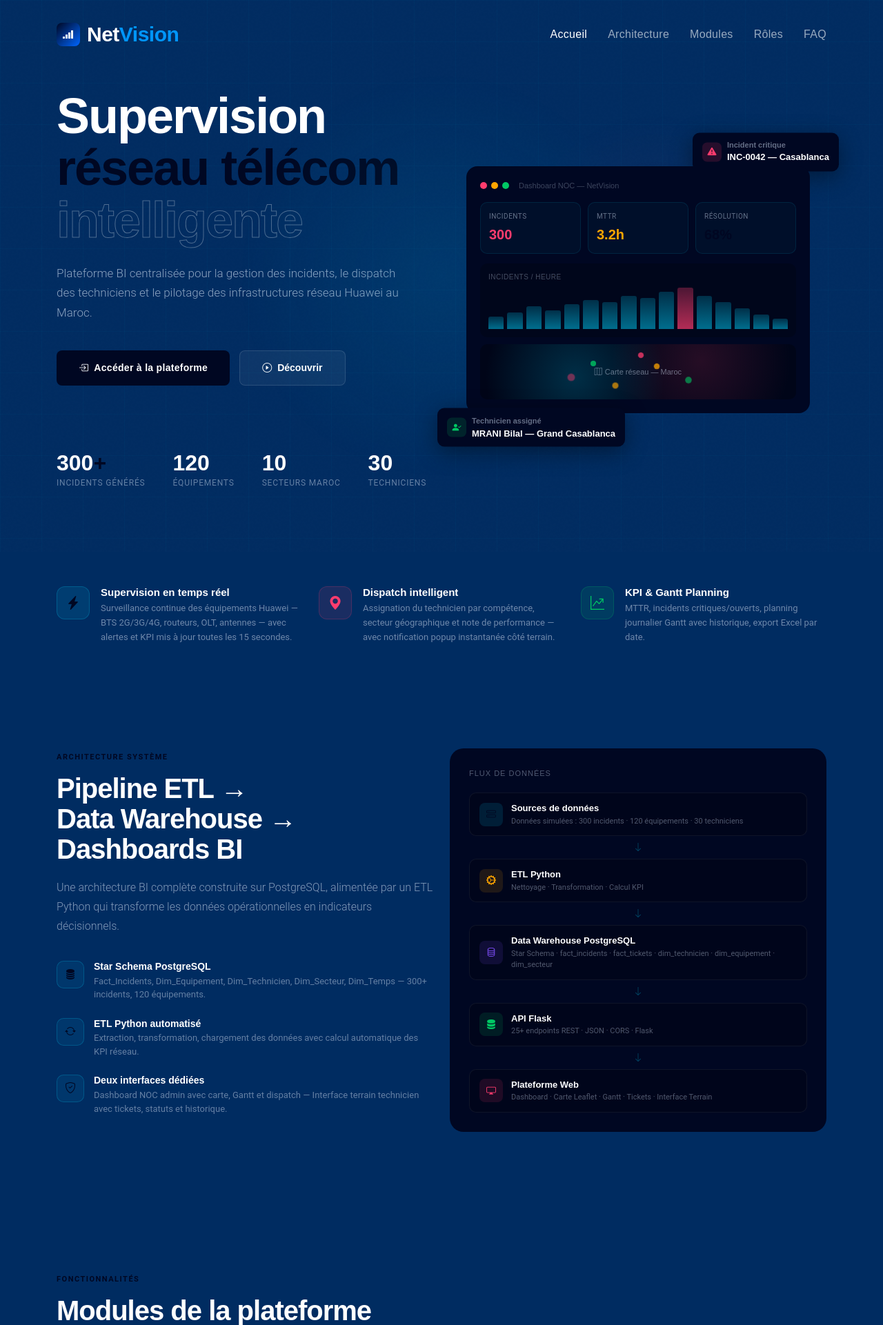
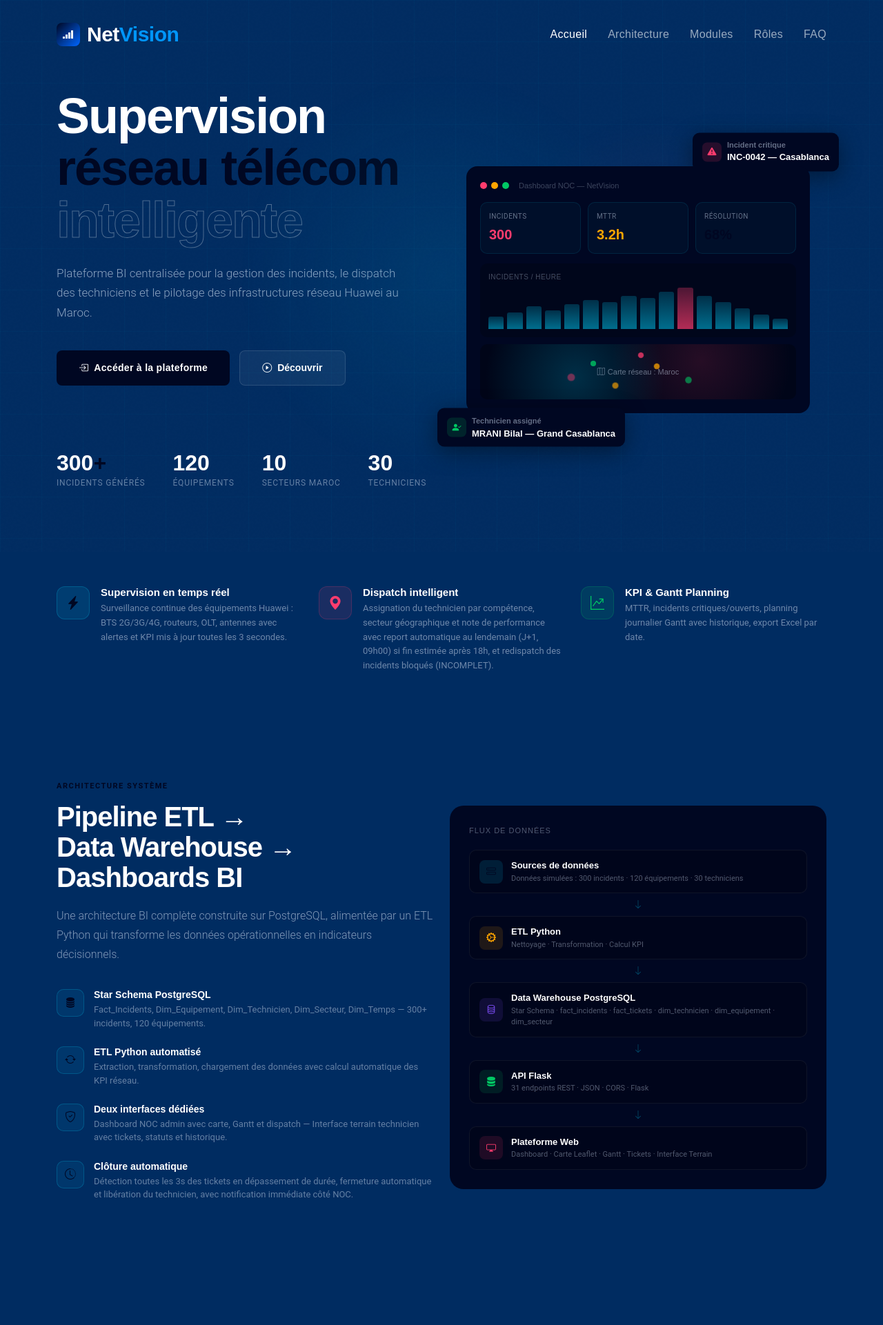
Before and after one commit to DevTCode/NetVision, a Flask app: template templates/logis-new-1.0.0/index.html in a window 1280 px wide. Shown: the top 1921 px of the page at 69% size. Run offline with Flask 3, Linux system fonts and the light colour scheme; the template is opened without the code that fills it, so the values that code supplies are empty; some libraries are stand-ins or nearby versions.

Commit message:
Update index.html

```diff
--- a/templates/logis-new-1.0.0/index.html
+++ b/templates/logis-new-1.0.0/index.html
@@ -4,7 +4,7 @@
 <head>
   <meta charset="utf-8">
   <meta content="width=device-width, initial-scale=1.0" name="viewport">
-  <title>NetVision — Plateforme de Supervision Réseau</title>
+  <title>NetVision</title>
   <meta name="description" content="Plateforme BI de supervision et de pilotage des infrastructures télécom Huawei">
 
   <!-- Fonts -->
@@ -171,7 +171,7 @@
                     <div class="map-dot" style="background:#00c864;top:30%;left:35%;animation-delay:.8s"></div>
                     <div class="map-dot" style="background:#ffa500;top:70%;left:42%;animation-delay:1.2s"></div>
                   </div>
-                  <span class="map-label"><i class="bi bi-map me-1"></i>Carte réseau — Maroc</span>
+                  <span class="map-label"><i class="bi bi-map me-1"></i>Carte réseau : Maroc</span>
                 </div>
               </div>
 
@@ -201,7 +201,7 @@
               <div class="feat-icon cyan"><i class="bi bi-lightning-charge-fill"></i></div>
               <div>
                 <h4>Supervision en temps réel</h4>
-                <p>Surveillance continue des équipements Huawei — BTS 2G/3G/4G, routeurs, OLT, antennes — avec alertes et KPI mis à jour toutes les 15 secondes.</p>
+                <p>Surveillance continue des équipements Huawei : BTS 2G/3G/4G, routeurs, OLT, antennes avec alertes et KPI mis à jour toutes les 3 secondes.</p>
               </div>
             </div>
           </div>
@@ -211,7 +211,7 @@
               <div class="feat-icon red"><i class="bi bi-geo-alt-fill"></i></div>
               <div>
                 <h4>Dispatch intelligent</h4>
-                <p>Assignation du technicien par compétence, secteur géographique et note de performance — avec notification popup instantanée côté terrain.</p>
+                <p>Assignation du technicien par compétence, secteur géographique et note de performance avec report automatique au lendemain (J+1, 09h00) si fin estimée après 18h, et redispatch des incidents bloqués (INCOMPLET).</p>
               </div>
             </div>
           </div>
@@ -265,6 +265,14 @@
                 <p>Dashboard NOC admin avec carte, Gantt et dispatch — Interface terrain technicien avec tickets, statuts et historique.</p>
               </div>
             </div>
+
+            <div class="about-feature">
+              <div class="about-feature-icon"><i class="bi bi-clock-history"></i></div>
+              <div>
+                <h5>Clôture automatique</h5>
+                <p>Détection toutes les 3s des tickets en dépassement de durée, fermeture automatique et libération du technicien, avec notification immédiate côté NOC.</p>
+              </div>
+            </div>
           </div>
 
           <div class="col-lg-6" data-aos="fade-up" data-aos-delay="200">
@@ -299,7 +307,7 @@
                   <div class="schema-step-icon s4"><i class="bi bi-server"></i></div>
                   <div>
                     <div class="schema-step-label">API Flask</div>
-                    <div class="schema-step-sub">25+ endpoints REST · JSON · CORS · Flask</div>
+                    <div class="schema-step-sub">31 endpoints REST · JSON · CORS · Flask</div>
                   </div>
                 </div>
                 <div class="schema-arrow"><i class="bi bi-arrow-down"></i></div>
@@ -332,12 +340,12 @@
 
           <div class="col-lg-4 col-md-6" data-aos="fade-up" data-aos-delay="100">
             <div class="module-card">
-              <div class="mc-icon" style="background:rgba(0,212,255,0.1);color:var(--accent-color);border:1px solid rgba(0,212,255,0.2)">
+              <div class="mc-icon" style="background:rgba(0,212,255,0.1);color:#79cedd;border:1px solid rgba(255,60,110,0.2);border:1px solid rgba(0,212,255,0.2)">
                 <i class="bi bi-speedometer2"></i>
               </div>
               <h3>Dashboard Global</h3>
-              <p>KPI réseau temps réel — incidents ouverts, critiques, en cours de maintenance, techniciens disponibles, MTTR moyen. Refresh automatique toutes les 15s.</p>
-              <span class="mc-tag" style="background:rgba(0,212,255,0.08);color:var(--accent-color)">NOC Employé</span>
+              <p>KPI réseau temps réel : incidents ouverts, critiques, en cours de maintenance, techniciens disponibles, MTTR moyen. Refresh automatique toutes les 15s.</p>
+              <span class="mc-tag" style="background:rgba(0,212,255,0.08);color:#74d0f7;border:1px solid rgba(255,60,110,0.2)">NOC Employé</span>
             </div>
           </div>
 
@@ -347,7 +355,7 @@
                 <i class="bi bi-map-fill"></i>
               </div>
               <h3>Carte Géographique</h3>
-              <p>Carte interactive Leaflet.js — 120 équipements Huawei, incidents OUVERT et EN_COURS, 30 techniciens géolocalisés sur 10 secteurs. Dispatch direct depuis la carte.</p>
+              <p>Carte interactive Leaflet.js : 120 équipements Huawei, incidents OUVERT et EN_COURS, 30 techniciens géolocalisés sur 10 secteurs. Dispatch direct depuis la carte.</p>
               <span class="mc-tag" style="background:rgba(255,60,110,0.08);color:#ff3c6e">Leaflet + OpenStreetMap</span>
             </div>
           </div>
@@ -358,7 +366,7 @@
                 <i class="bi bi-exclamation-triangle-fill"></i>
               </div>
               <h3>Gestion Incidents</h3>
-              <p>Liste filtrée par sévérité (CRITIQUE/MAJEUR/MINEUR), statut et secteur. Types : PANNE_COMPLETE, COUPURE_FIBRE, INTERFERENCE, ALARME_RESEAU, MISE_A_JOUR, SURCHARGE, DEGRADATION.</p>
+              <p>Liste filtrée par sévérité (CRITIQUE/MAJEUR/MINEUR), statut et secteur. Types : PANNE_COMPLETE, PANNE_ALIM, COUPURE_FIBRE, INTERFERENCE, ALARME_RESEAU, MISE_A_JOUR, SURCHARGE, DEGRADATION.</p>
               <span class="mc-tag" style="background:rgba(255,165,0,0.08);color:#ffa500">BTS · Fibre · IP · RF</span>
             </div>
           </div>
@@ -369,8 +377,8 @@
                 <i class="bi bi-ticket-detailed-fill"></i>
               </div>
               <h3>Système de Tickets</h3>
-              <p>Création à l'assignation, cycle terrain : NULL → EN_ROUTE → SUR_SITE → EN_COURS → COMPLETE/INCOMPLET. Fermeture automatique si durée estimée dépassée.</p>
-              <span class="mc-tag" style="background:rgba(130,80,255,0.08);color:#8250ff">Cycle complet terrain</span>
+              <p>Création à l'assignation, cycle terrain : EN_ROUTE → SUR_SITE → EN_COURS → COMPLETE/INCOMPLET, avec pause terrain (1x max, 15-30 min) et clôture auto si durée dépassée. Historique complet par ticket (timeline).</p>
+              <span class="mc-tag" style="background:rgba(130,80,255,0.08);color:#8250ff">Pause · Clôture auto · Historique</span>
             </div>
           </div>
 
@@ -380,7 +388,7 @@
                 <i class="bi bi-people-fill"></i>
               </div>
               <h3>Gestion Techniciens</h3>
-              <p>30 techniciens avec compétences (RF, FIBRE, ALIMENTATION, RESEAU_IP…), disponibilité temps réel, note de performance, secteur d'affectation.</p>
+              <p>30 techniciens avec compétences (2G/3G, 4G/LTE, 5G, Fibre, Routage IP, Maintenance BTS, Optique), disponibilité temps réel, note de performance, secteur d'affectation.</p>
               <span class="mc-tag" style="background:rgba(0,200,100,0.08);color:#00c864">Terrain</span>
             </div>
           </div>
@@ -407,7 +415,7 @@
         <div class="cta-box" data-aos="zoom-in">
           <div class="section-tag">Accès plateforme</div>
           <h2>Prêt à superviser<br>votre réseau ?</h2>
-          <p>Connectez-vous à votre espace de travail — NOC employé ou technicien terrain — et prenez le contrôle de vos infrastructures télécom.</p>
+          <p>Connectez-vous à votre espace de travail : NOC employé ou technicien terrain et prenez le contrôle de vos infrastructures télécom.</p>
           <div class="d-flex gap-3 justify-content-center flex-wrap">
             <a href="noc_admin.html" class="btn-primary-custom" style="color: white;">
               <i class="bi bi-person-badge" style="color: white;"></i>
@@ -438,13 +446,14 @@
             <div class="role-card featured-role">
               <div class="role-badge emp"><i class="bi bi-building"></i> NOC Employé</div>
               <h3>Centre Opérationnel Réseau</h3>
-              <p>Pilotage global de l'infrastructure — supervision en temps réel, dispatch des techniciens, suivi des tickets et analyse des KPI réseau.</p>
+              <p>Pilotage global de l'infrastructure : supervision en temps réel, dispatch des techniciens, suivi des tickets et analyse des KPI réseau.</p>
               <ul class="role-features">
                 <li><i class="bi bi-check-circle-fill"></i> Dashboard KPI global temps réel</li>
                 <li><i class="bi bi-check-circle-fill"></i> Carte interactive incidents + techniciens</li>
                 <li><i class="bi bi-check-circle-fill"></i> Dispatch intelligent par proximité</li>
                 <li><i class="bi bi-check-circle-fill"></i> Popups temps réel changements statut</li>
                 <li><i class="bi bi-check-circle-fill"></i> Gantt journalier + historique + export Excel</li>
+                <li><i class="bi bi-check-circle-fill"></i> Redispatch des incidents bloqués (INCOMPLET)</li>
                 <li><i class="bi bi-check-circle-fill"></i> Bouton appel technicien si retard</li>
               </ul>
               <a href="login.html" class="role-login-btn emp-btn" style="color: white;">
@@ -458,18 +467,19 @@
             <div class="role-card">
               <div class="role-badge tech"><i class="bi bi-tools"></i> Technicien Terrain</div>
               <h3>Interface Terrain</h3>
-              <p>Gestion des tickets assignés — mise à jour du statut en temps réel, signalement de retards ou blocages, rapport d'intervention.</p>
+              <p>Gestion des tickets assignés : mise à jour du statut en temps réel, signalement de retards ou blocages, rapport d'intervention.</p>
               <ul class="role-features">
                 <li><i class="bi bi-check-circle-fill"></i> Mes tickets assignés</li>
                 <li><i class="bi bi-check-circle-fill"></i> Mise à jour statut EN_ROUTE → SUR_SITE → EN_COURS</li>
                 <li><i class="bi bi-check-circle-fill"></i> Popup notification nouveau ticket assigné</li>
+                <li><i class="bi bi-check-circle-fill"></i> Pause terrain avec décompte (1x par ticket, 15-30 min)</li>
                 <li><i class="bi bi-check-circle-fill"></i> Actions bloquées si durée dépassée</li>
                 <li><i class="bi bi-check-circle-fill"></i> Clôture COMPLETE ou INCOMPLET avec cause</li>
                 <li><i class="bi bi-check-circle-fill"></i> Historique de mes interventions</li>
               </ul>
               <a href="login.html" class="role-login-btn tech-btn">
                 <i class="bi bi-box-arrow-in-right"></i>
-                Se connecter — Technicien
+                Se connecter : Technicien
               </a>
             </div>
           </div>
@@ -501,7 +511,7 @@
                   <i class="faq-toggle bi bi-chevron-right"></i>
                 </h3>
                 <div class="faq-content">
-                  <p>L'admin NOC sélectionne l'incident et clique sur Dispatch. Le système trie les techniciens disponibles par : compétence correspondant au type d'incident (RF, FIBRE, ALIMENTATION...), même secteur géographique, meilleure note de performance, puis distance. Le premier de la liste reçoit un badge "★ Meilleur".</p>
+                  <p>L'admin NOC sélectionne l'incident et clique sur Dispatch. Le système trie les techniciens disponibles par : compétence correspondant au type d'incident (2G/3G, 4G/LTE, 5G, Fibre, Routage IP...), même secteur géographique, meilleure note de performance, puis distance. Le premier de la liste reçoit un badge "★ Meilleur". Si la fin estimée de l'intervention dépasse 18h00, l'assignation est reportée au lendemain (J+1, 09h00).</p>
                 </div>
               </div>
 
@@ -534,7 +544,7 @@
                   <i class="faq-toggle bi bi-chevron-right"></i>
                 </h3>
                 <div class="faq-content">
-                  <p>Incidents ouverts et critiques (décrémentés à la résolution), techniciens disponibles, tickets actifs, MTTR moyen, durée estimée moyenne. Les KPI sont recalculés en temps réel depuis PostgreSQL toutes les 15 secondes.</p>
+                  <p>Incidents ouverts et critiques (décrémentés à la résolution), techniciens disponibles, tickets actifs, MTTR moyen, durée estimée moyenne. Les KPI sont recalculés en temps réel depuis PostgreSQL toutes les 3 secondes. En parallèle, un job vérifie toutes les 3 secondes les tickets en dépassement de durée pour les clôturer automatiquement.</p>
                 </div>
               </div>
 
@@ -603,7 +613,7 @@
     </div>
 
     <div class="container copyright text-center mt-4">
-      <p>© 2026 <strong class="sitename">Net<span>Vision</span></strong> — Plateforme de Supervision Réseau Huawei</p>
+      <p>© 2026 <strong class="sitename">Net<span>Vision</span></strong> Plateforme de Supervision Réseau Huawei</p>
     </div>
   </footer>
 
```
